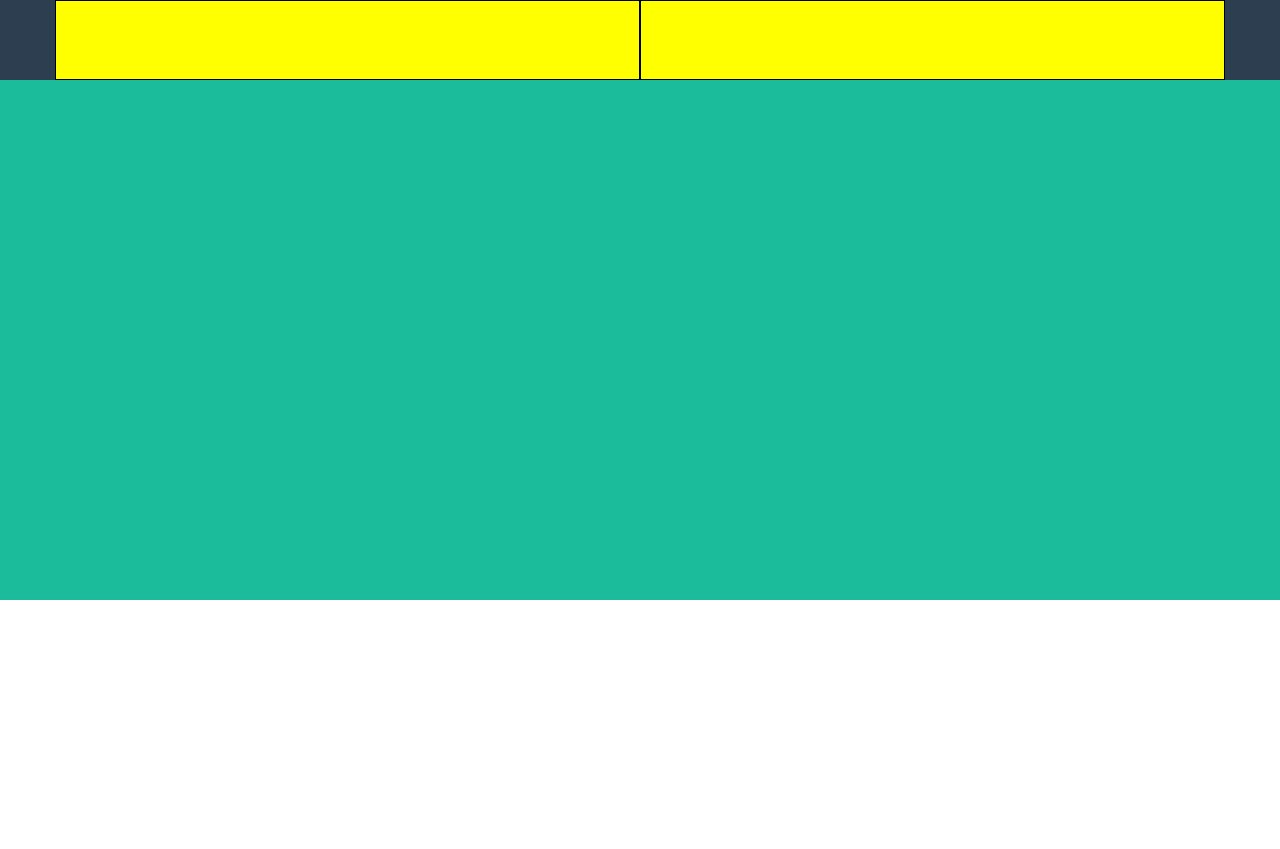
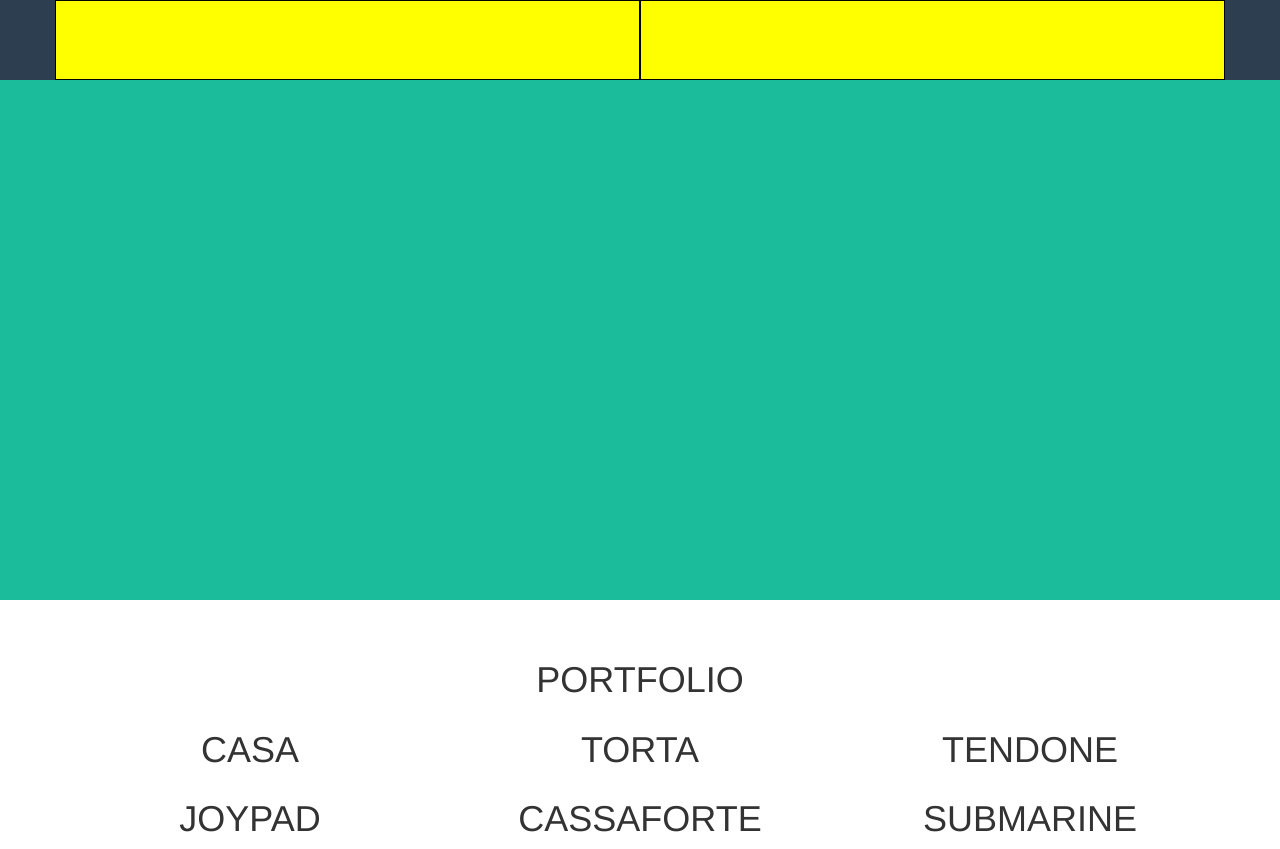
Before and after one commit to williamtruppi/html-css-bootstrap-freelancer, a plain HTML site: page index.html in a window 1280 px wide. Before the commit the page ends 800 px from the top, so only its background shows below. Drawn offline with nearby package versions, Linux system fonts and the light colour scheme.

Commit message:
Struttura prima section main completata

```diff
--- a/assets/css/style.css
+++ b/assets/css/style.css
@@ -1,10 +1,19 @@
+.container, .row{
+  height: 100%;
+}
+
+/* header */
+
+header{
+  background-color: #1ABC9C;
+  height: 600px;
+}
+
+/* nav */
+
 nav{
   height: 80px;
   background-color: #2C3E50;
-}
-
-.container, .row{
-  height: 100%;
 }
 
 .col-lg-6{
@@ -13,7 +22,8 @@ nav{
   border: 1px solid black;
 }
 
-header{
-  background-color: #1ABC9C;
-  height: 600px;
+/* main */
+main{
+  margin-top: 40px;
+  text-align: center;
 }
--- a/index.html
+++ b/index.html
@@ -41,6 +41,53 @@
   </header>
   <!-- chiusura header -->
 
+  <!-- apertura MAIN -->
+  <main>
+    <!-- apertura section PORTFOLIO -->
+    <section id="portfolio">
+      <!-- apertura CONTAINER -->
+      <div class="container">
+        <!-- apertura row -->
+        <div class="row">
+          <div class="title_port col-lg-12">
+            <h1>PORTFOLIO</h1>
+          </div>
+        </div>
+        <!-- chiusura row -->
+        <!-- apertura row -->
+        <div class="row">
+          <div class="box_portfolio col-lg-4">
+            <h1>CASA</h1>
+          </div>
+          <div class="box_portfolio col-lg-4">
+            <h1>TORTA</h1>
+          </div>
+          <div class="box_portfolio col-lg-4">
+            <h1>TENDONE</h1>
+          </div>
+        </div>
+        <!-- chiusura row -->
+        <!-- apertura row -->
+        <div class="row">
+          <div class="box_portfolio col-lg-4">
+            <h1>JOYPAD</h1>
+          </div>
+          <div class="box_portfolio col-lg-4">
+            <h1>CASSAFORTE</h1>
+          </div>
+          <div class="box_portfolio col-lg-4">
+            <h1>SUBMARINE</h1>
+          </div>
+        </div>
+        <!-- chiusura row -->
+
+      </div>
+      <!-- chiusura CONTAINER -->
+    </section>
+    <!-- chiusura section PORTFOLIO -->
+  </main>
+  <!-- chiusura MAIN -->
+
 </body>
 
 </html>
```
